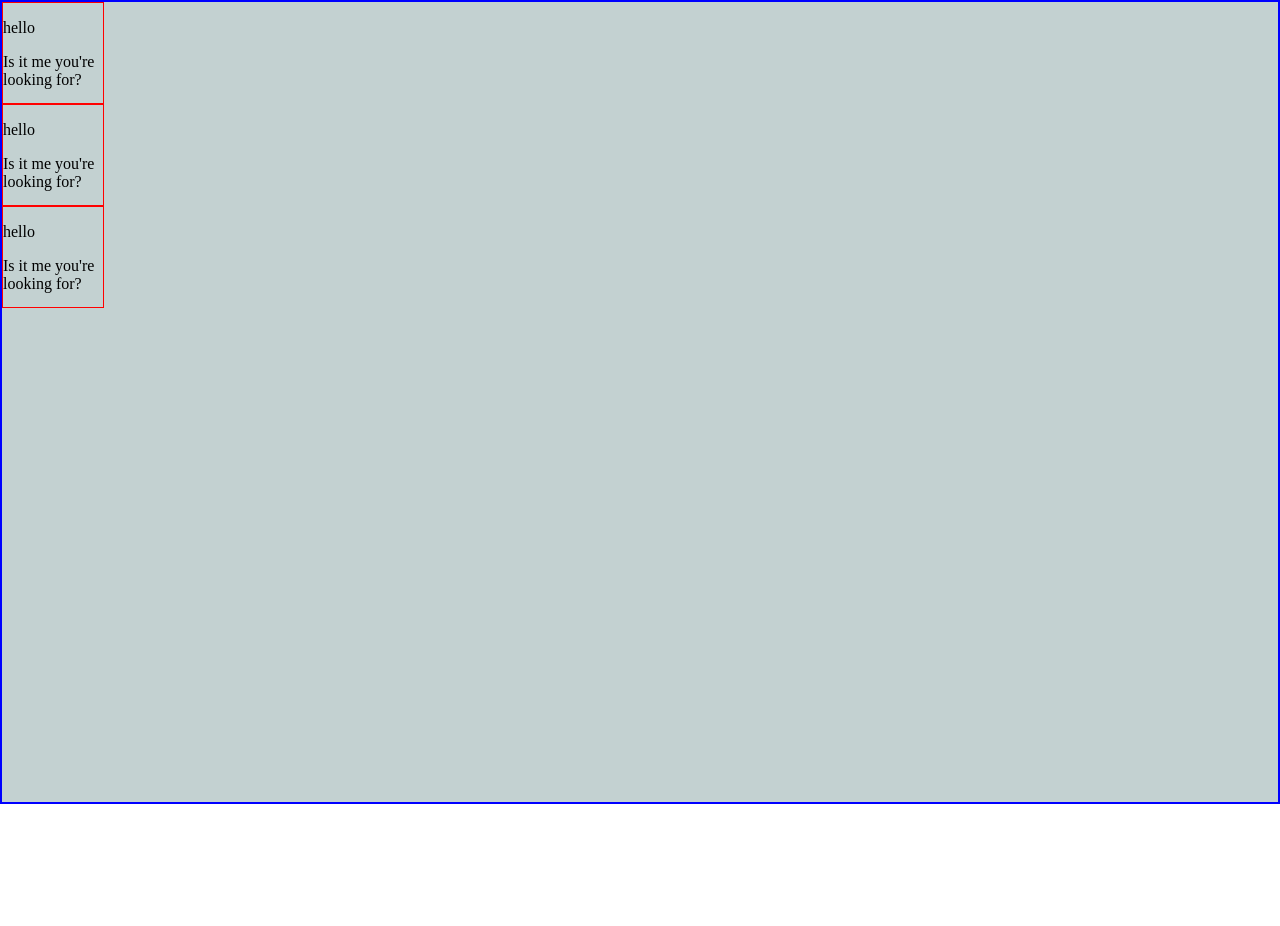
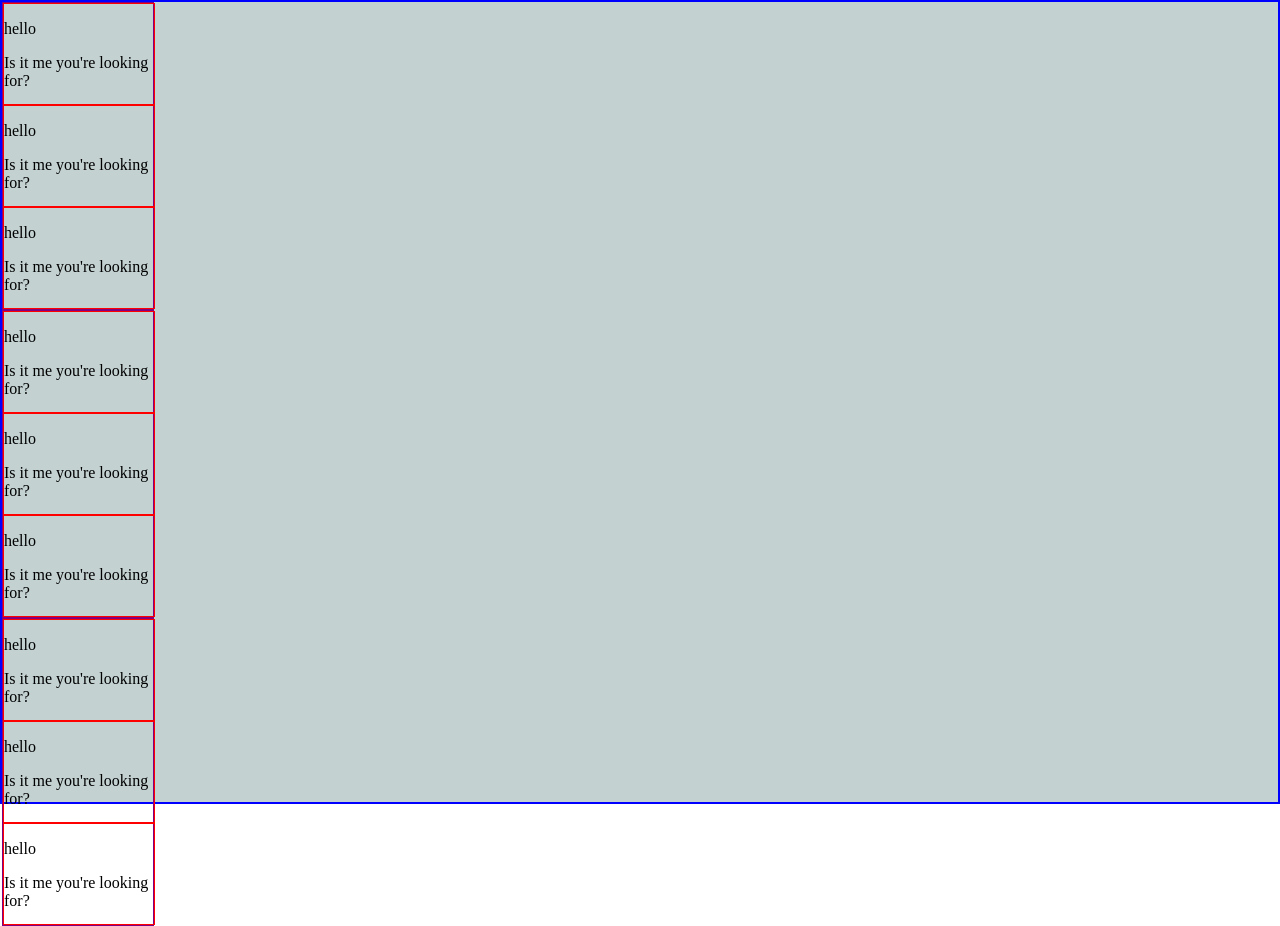
Before and after one commit to KevinKra/React-Test-02, a React (Create React App) app: page / in a window 1280 px wide. Before the commit the page ends 804 px from the top, so only its background shows below. Built offline with nearby package versions, Linux system fonts and the light colour scheme.

Commit message:
Create Cards componenet

```diff
--- a/src/components/App.js
+++ b/src/components/App.js
@@ -1,6 +1,6 @@
 import React from "react";
 import "../css/App.css";
-import Card from "./Card";
+import Cards from "./Cards";
 class App extends React.Component {
   render() {
     return (
@@ -9,9 +9,9 @@ class App extends React.Component {
           <header tagline="Travel to Exotic Locations" />
         </div>
         <div>
-          <Card />
-          <Card />
-          <Card />
+          <Cards />
+          <Cards />
+          <Cards />
         </div>
       </div>
     );
--- /dev/null
+++ b/src/components/Cards.js
@@ -0,0 +1,17 @@
+import React from "react";
+import Card from "./Card";
+import "../css/Cards.css";
+
+class Cards extends React.Component {
+  render() {
+    return (
+      <article className="Cards">
+        <Card />
+        <Card />
+        <Card />
+      </article>
+    );
+  }
+}
+
+export default Cards;
--- a/src/css/Card.css
+++ b/src/css/Card.css
@@ -1,5 +1,5 @@
 .card-main {
   height: 100px;
-  width: 100px;
+  width: 100%;
   border: 1px solid red;
 }
--- /dev/null
+++ b/src/css/Cards.css
@@ -0,0 +1,6 @@
+.Cards {
+  border: 1px solid purple;
+  display: flex;
+  width: 150px;
+  flex-direction: column;
+}
```
